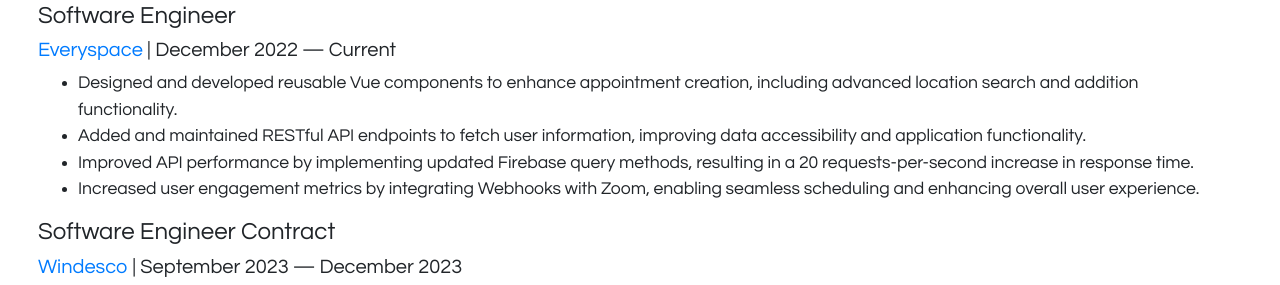
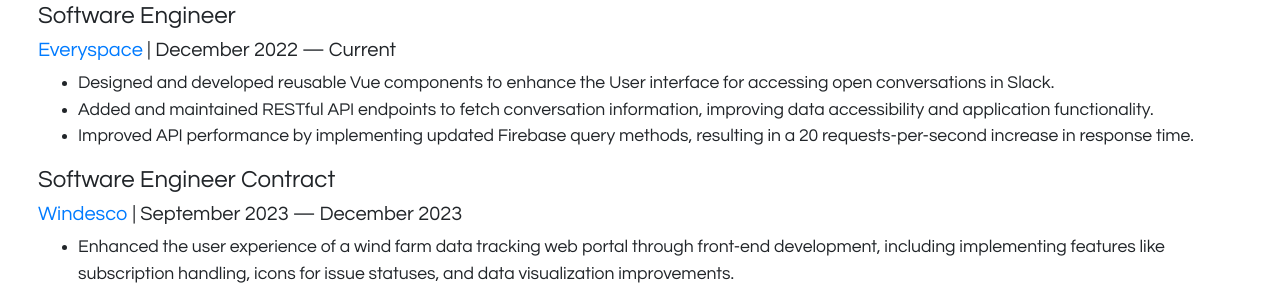
Before and after one commit to abachant/abachant.github.io, a React (Create React App) app: page /resume in a window 1280 px wide. Shown: the part 272-557 px from the top of the page. Built offline with nearby package versions, Linux system fonts and the light colour scheme.

Commit message:
Update resume

```diff
--- a/src/components/resume.js
+++ b/src/components/resume.js
@@ -45,12 +45,11 @@ function Resume() {
             </h5>
             <ul>
               <li>
-                Designed and developed reusable Vue components to enhance
-                appointment creation, including advanced location search and
-                addition functionality.
+                Designed and developed reusable Vue components to enhance the
+                User interface for accessing open conversations in Slack.
               </li>
               <li>
-                Added and maintained RESTful API endpoints to fetch user
+                Added and maintained RESTful API endpoints to fetch conversation
                 information, improving data accessibility and application
                 functionality.
               </li>
@@ -58,11 +57,6 @@ function Resume() {
                 Improved API performance by implementing updated Firebase query
                 methods, resulting in a 20 requests-per-second increase in
                 response time.
-              </li>
-              <li>
-                Increased user engagement metrics by integrating Webhooks with
-                Zoom, enabling seamless scheduling and enhancing overall user
-                experience.
               </li>
             </ul>
           </div>
```
